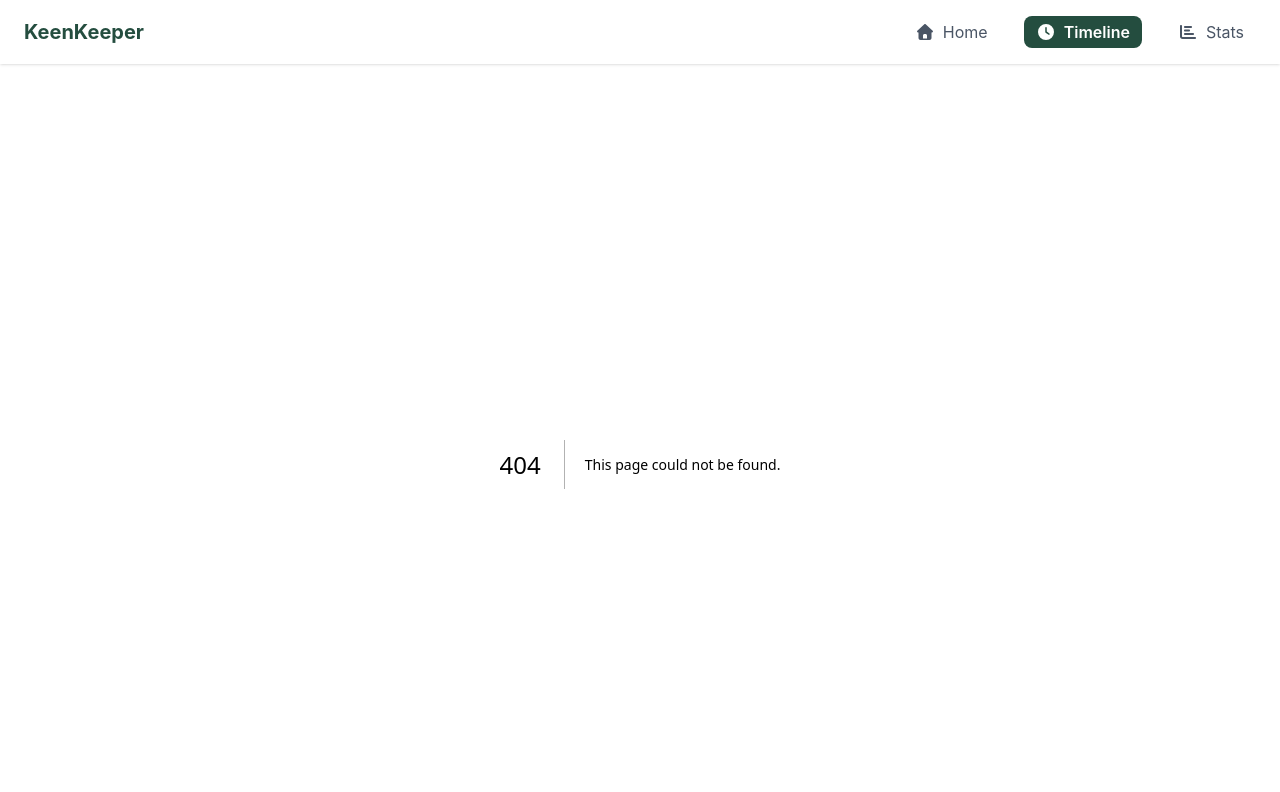
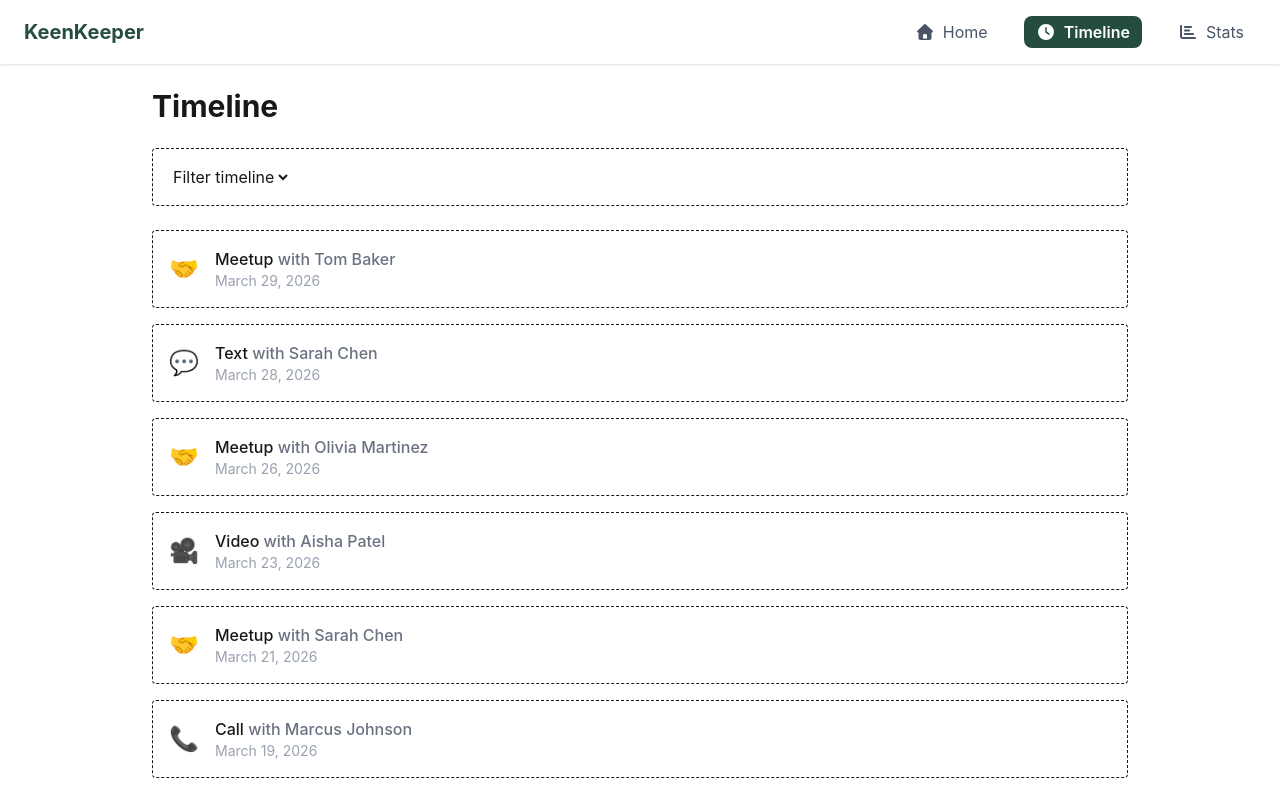
Before and after one commit to T809806/keenkeeper, a Next.js app: page /timeline in a window 1280 px wide. Before the commit this address had no page. Shown: the top 792 px of the page. Built offline with nearby package versions, Linux system fonts and the light colour scheme.

Commit message:
updated some function

```diff
--- a/src/app/friend/[id]/page.js
+++ b/src/app/friend/[id]/page.js
@@ -1,3 +1,4 @@
+
 import friends from "../../data/friends.json";
 export default async function FriendDetails({ params }) {
 
--- /dev/null
+++ b/src/app/timeline/page.js
@@ -0,0 +1,56 @@
+export default function Timeline() {
+
+  const activities = [
+    { id: 1, type: "Meetup", name: "Tom Baker", date: "March 29, 2026", icon: "🤝" },
+    { id: 2, type: "Text", name: "Sarah Chen", date: "March 28, 2026", icon: "💬" },
+    { id: 3, type: "Meetup", name: "Olivia Martinez", date: "March 26, 2026", icon: "🤝" },
+    { id: 4, type: "Video", name: "Aisha Patel", date: "March 23, 2026", icon: "🎥" },
+    { id: 5, type: "Meetup", name: "Sarah Chen", date: "March 21, 2026", icon: "🤝" },
+    { id: 6, type: "Call", name: "Marcus Johnson", date: "March 19, 2026", icon: "📞" },
+    { id: 7, type: "Meetup", name: "Aisha Patel", date: "March 17, 2026", icon: "🤝" },
+    { id: 8, type: "Text", name: "Olivia Martinez", date: "March 15, 2026", icon: "💬" },
+  ];
+
+  return (
+    <div className="max-w-5xl mx-auto p-6">
+
+        <h1 className="text-3xl font-bold mb-6"> Timeline </h1>
+
+
+      <div className="border border-dashed p-4 rounded mb-6">
+        <select className="outline-none">
+
+          <option> Filter timeline </option>
+          <option> Call </option>
+          <option> Text </option>
+          <option> Meetup </option>
+          <option> Video </option>
+
+      </select>
+      </div>
+
+
+      <div className="space-y-4">
+           {activities.map((item) => (
+
+       <div
+            key={item.id}
+            className="flex items-center gap-4 border border-dashed p-4 rounded"
+          >
+
+        <div className="text-2xl"> {item.icon} </div>
+       <div>
+
+        <p className="font-medium">  {item.type} <span className="text-gray-500"> with {item.name} </span>  </p>
+        <p className="text-sm text-gray-400"> {item.date}  </p>
+
+      </div>
+      </div>
+
+        ))}
+
+      </div>
+
+    </div>
+  );
+}
```
